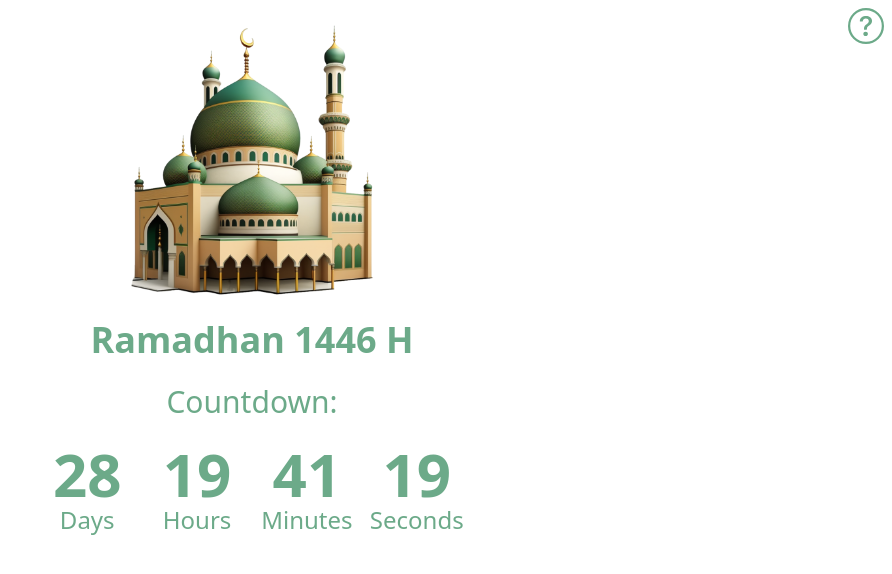
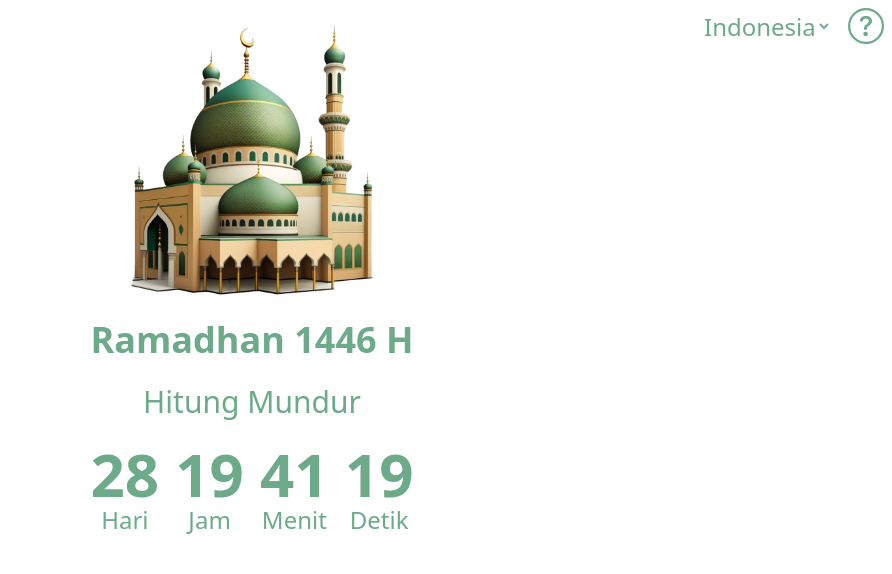
Before and after one commit to ovierevaldi/ramadhan-countdown-timer, a React (Vite) app: page / in a window 1280 px wide. Shown: the top 574 px of the page, without its empty margins (388-1280 px from the left). Built offline with nearby package versions, Linux system fonts and the light colour scheme; a web font is replaced by a local one.

Commit message:
add language selection and localization for countdown timer

```diff
--- a/src/App.tsx
+++ b/src/App.tsx
@@ -2,6 +2,7 @@ import { useEffect, useState } from 'react'
 import './App.css'
 import masjidImage from './assets/masjid.webp'
 import { BsQuestionCircle } from 'react-icons/bs';
+import ContextLanguage, { SelectedBahasa } from './libs/bahasa';
 
 type TimerProp = {
   days: number
@@ -43,6 +44,12 @@ function App({ targetDate } : AppProp) {
 
   const showTooltip = () => {
     setIsTooltipOpen(!isTooltipOpen);
+  };
+
+  const [currentBahasa, setCurrentBahasa] = useState<SelectedBahasa>('Indonesia');
+
+  const changeBahasa = (value: SelectedBahasa) => {
+    setCurrentBahasa(value);
   }
 
   return (
@@ -52,7 +59,7 @@ function App({ targetDate } : AppProp) {
       <div className='flex flex-col gap-y-6 text-center'>
         <p className='font-bold text-3xl md:text-4xl'>Ramadhan 1446 H</p>
 
-        <p className='text-2xl md:text-3xl'>Countdown:</p>
+        <p className='text-2xl md:text-3xl'>{ContextLanguage().getCountdown(currentBahasa)}</p>
 
         <div className='grid grid-cols-4 text-lg md:text-2xl gap-x-2 md:gap-x-4'>
           <p className='text-4xl md:text-6xl font-bold'>{currentTimer.days}</p>
@@ -60,25 +67,32 @@ function App({ targetDate } : AppProp) {
           <p className='text-4xl md:text-6xl font-bold'>{currentTimer.minutes}</p>
           <p className='text-4xl md:text-6xl font-bold'>{currentTimer.seconds}</p>
 
-          <p>Days</p>
-          <p>Hours</p>
-          <p>Minutes</p>
-          <p>Seconds</p>
+          <p>{ContextLanguage().getDays(currentBahasa)}</p>
+          <p>{ContextLanguage().getHours(currentBahasa)}</p>
+          <p>{ContextLanguage().getMinutes(currentBahasa)}</p>
+          <p>{ContextLanguage().getSeconds(currentBahasa)}</p>
 
         </div>
       </div>
 
       <div className='absolute top-0 right-0 text-4xl m-2'>
-        <button className='cursor-pointer' onClick={showTooltip}>
-          <BsQuestionCircle />
-        </button>
+        <div className='flex gap-x-4 items-center'>
+
+          <select className='text-xl md:text-2xl' defaultValue={currentBahasa} onChange={(e) => changeBahasa(e.target.value as SelectedBahasa)}>
+            <option value={'English'}>English</option>
+            <option value={'Indonesia'}>Indonesia</option>
+          </select>
+
+          <button className='cursor-pointer' onClick={showTooltip}>
+            <BsQuestionCircle />
+          </button>
+        </div>
         {
           isTooltipOpen &&
-          <div className='w-48 h-60 border-2 absolute -translate-x-[100%] p-2 bg-white'>
-            <p className='italic text-sm'>*Untuk wilayah Indonesia berdasarkan Informasi yang tersedia.</p>
-            <br />
+          <div className='w-48 h-60 border-2 absolute -translate-x-[25%] p-2 bg-white'>
+            <p className='italic text-sm mb-4'>*{ContextLanguage().getParagraph1(currentBahasa)}</p>
             <p className='italic text-sm'>
-            *Penetapan resmi awal Ramadan oleh pemerintah akan dikonfirmasi <br /> melalui sidang isbat yang diadakan menjelang bulan Ramadan.
+            *{ContextLanguage().getParagraph2(currentBahasa)}
             </p>
           </div>
         }
--- /dev/null
+++ b/src/libs/bahasa.ts
@@ -0,0 +1,57 @@
+export type SelectedBahasa = 'Indonesia' | 'English';
+
+const ContextLanguage = () => {
+
+    function getCountdown(bahasa: SelectedBahasa){
+        if(bahasa === 'English')
+            return 'Countdown';
+        else
+            return 'Hitung Mundur'
+    };
+
+    function getDays(bahasa: SelectedBahasa){
+        if(bahasa === 'English')
+            return 'Days';
+        else
+            return 'Hari'
+    };
+
+    function getHours(bahasa: SelectedBahasa){
+        if(bahasa === 'English')
+            return 'Hours';
+        else
+            return 'Jam'
+    };
+
+    function getMinutes(bahasa: SelectedBahasa){
+        if(bahasa === 'English')
+            return 'Minutes';
+        else
+            return 'Menit'
+    };
+
+    function getSeconds(bahasa: SelectedBahasa){
+        if(bahasa === 'English')
+            return 'Seconds';
+        else
+            return 'Detik'
+    };
+
+    function getParagraph1(bahasa: SelectedBahasa){
+        if(bahasa === 'English')
+            return 'For Indonesian territory based on available information.';
+        else
+            return 'Untuk wilayah Indonesia berdasarkan Informasi yang tersedia'
+    };
+
+    function getParagraph2(bahasa: SelectedBahasa){
+        if(bahasa === 'English')
+            return 'The official setting of the beginning of Ramadan by the government will be confirmed through the isbat conference held before the month of Ramadan';
+        else
+            return 'Penetapan resmi awal Ramadan oleh pemerintah akan dikonfirmasi melalui sidang isbat yang diadakan menjelang bulan Ramadan.'
+    };
+
+    return {getCountdown, getDays, getHours, getMinutes, getSeconds, getParagraph1, getParagraph2}
+};
+
+export default ContextLanguage
```
